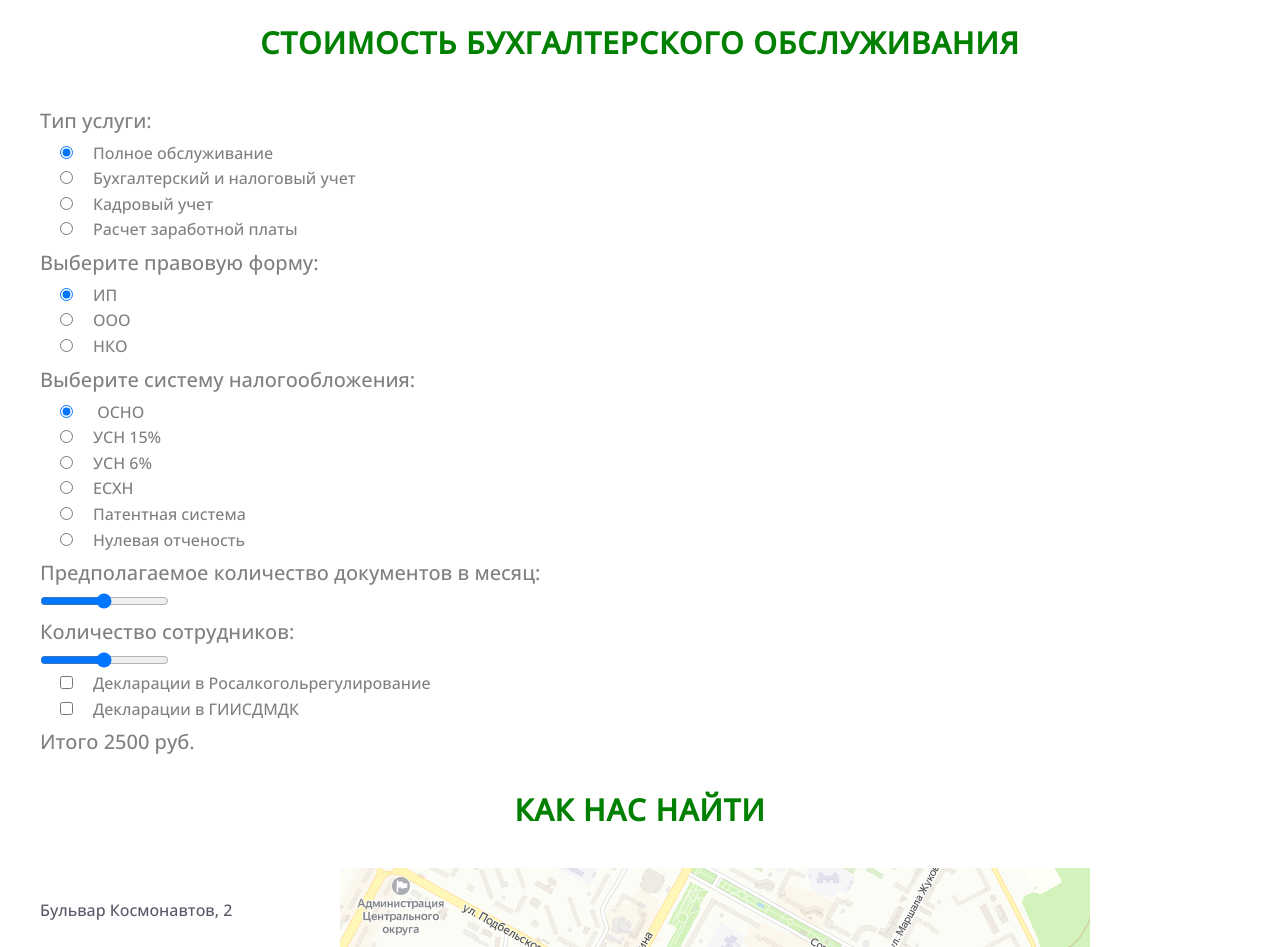
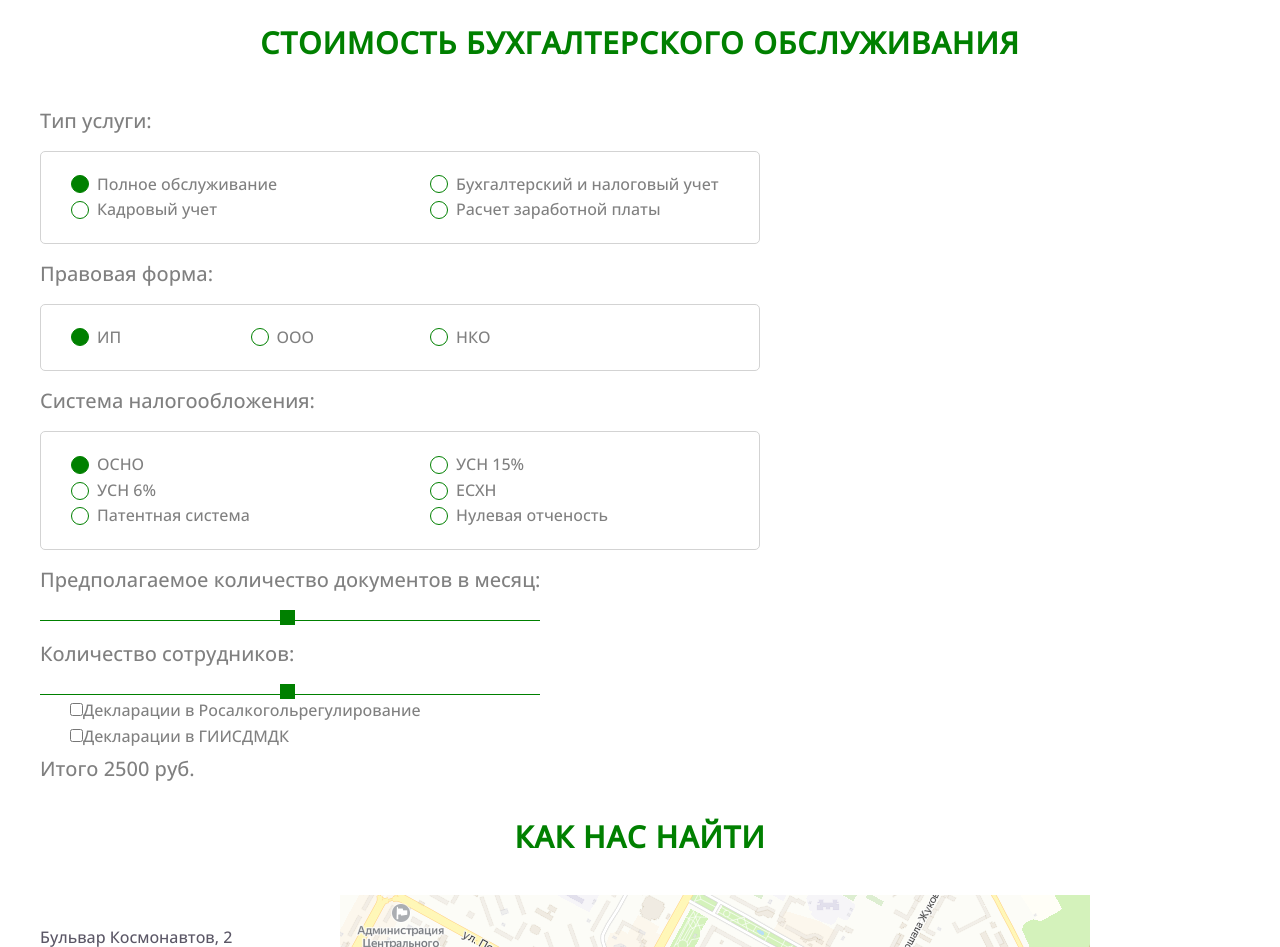
Before and after one commit to ASV78335/biznes-uslugi, a website: page src/index.html in a window 1280 px wide. Shown: the part 4020-4967 px from the top of the page. Drawn offline with Linux system fonts and the light colour scheme; files whose address does not match are found by name.

Commit message:
Step 12 Calc p.2

```diff
--- a/src/assets/css/style.css
+++ b/src/assets/css/style.css
@@ -764,21 +764,108 @@ form button {
 
 /* ==================================Calc==================================================================*/
 
-.calc input {
-    margin-right: 2rem;
+.calc__group {
+    display: grid;
+    width: 60%;
+    grid-template-columns: 50% 50%;
+    grid-template-rows: auto;
+    padding: 2rem 0 2rem 0;
+    border: 1px solid lightgray;
+    border-radius: 0.5rem;
+}
+
+.calc__group_3 {
+    grid-template-columns: 25% 25% 25%;
 }
 
 .calc__subtitle {
+    margin: 1rem 0;
     font-size: 2rem;
     line-height: 2;
     color: grey;
 }
 
-.calc__text {
-    padding: 2rem;
+.calc__radio {
+    position: absolute;
+    z-index: -1;
+    opacity: 0;
+}
+
+  .calc__radio+label {
+    display: inline-flex;
+    align-items: center;
+    user-select: none;
     font-size: 1.6rem;
     line-height: 1.6;
     color: grey;
+}
+
+  .calc__radio+label::before {
+    content: '';
+    display: inline-block;
+    width: 1em;
+    height: 1em;
+    flex-shrink: 0;
+    flex-grow: 0;
+    border: 1px solid green;
+    border-radius: 50%;
+    margin-right: 0.5em;
+    background-repeat: no-repeat;
+    background-position: center center;
+    background-size: 50% 50%;
+}
+
+  .calc__radio:not(:disabled):active+label::before {
+    background-color: lightgreen;
+    border-color: lightgreen;
+}
+
+  .calc__radio:checked+label::before {
+    border-color: green;
+    background-color: green;
+}
+
+.calc__text {
+    padding-left: 3rem;
+    font-size: 1.6rem;
+    line-height: 1.6;
+    color: grey;
+}
+
+.calc input[type=range] {
+    width: 500px;
+    appearance: none;
+
+}
+
+.calc input[type=range]::-webkit-slider-runnable-track {
+    /* border-radius: 10px/100%; */
+    height: 7px;
+    border-bottom: 1px solid green;
+    background-color: #fff;
+}
+.calc input[type=range]::-webkit-slider-thumb {
+    background: green;
+    border: 1px solid green;
+    /* border-radius: 10px/100%; */
+    cursor: pointer;
+    width:15px;
+    height: 15px;
+    -webkit-appearance: none;
+    margin-top: -4px;
+}
+
+.calc input[type=range]::-moz-range-track {
+    /* border-radius: 10px/100%; */
+    height: 5px;
+    border: 1px solid green;
+    background-color: green;
+}
+.calc input[type=range]::-moz-range-thumb {
+    background: green;
+    border: 1px solid green;
+    /* border-radius: 10px/100%; */
+    cursor: pointer;
 }
 
 .calc__footer {
--- a/src/index.html
+++ b/src/index.html
@@ -328,26 +328,32 @@
             <div class="calc">
                 <h2 class="title">Стоимость бухгалтерского обслуживания</h2>
                 <form action="POST">
-                    <label for="" class="calc__subtitle">Тип услуги:</label>
-                    <p><label class="calc__text"><input type="radio" checked name="type" value="1">Полное обслуживание</label></p>
-                    <p><label class="calc__text"><input type="radio" name="type" value="2">Бухгалтерский и налоговый учет</label></p>
-                    <p><label class="calc__text"><input type="radio" name="type" value="3">Кадровый учет</label></p>
-                    <p><label class="calc__text"><input type="radio" name="type" value="4">Расчет заработной платы</label></p>
-                    <label for="" class="calc__subtitle">Выберите правовую форму:</label>
-                    <p><label class="calc__text"><input type="radio" checked name="pf" value="1.2">ИП</label></p>
-                    <p><label class="calc__text"><input type="radio" name="pf" value="1.5">ООО</label></p>
-                    <p><label class="calc__text"><input type="radio" name="pf" value="1">НКО</label></p>
-                    <label for="" class="calc__subtitle">Выберите систему налогообложения:</label>
-                    <p><label class="calc__text"><input type="radio" checked name="sno" value="2"> ОСНО</label></p>
-                    <p><label class="calc__text"><input type="radio" name="sno" value="2">УСН 15%</label></p>
-                    <p><label class="calc__text"><input type="radio" name="sno" value="1.5">УСН 6%</label></p>
-                    <p><label class="calc__text"><input type="radio" name="sno" value="1.5">ЕСХН</label></p>
-                    <p><label class="calc__text"><input type="radio" name="sno" value="1">Патентная система</label></p>
-                    <p><label class="calc__text"><input type="radio" name="sno" value="1">Нулевая отченость</label></p>
-                    <p><label for="" class="calc__subtitle">Предполагаемое количество документов в месяц:</label></p>
-                    <p><input type="range" name="doc" min="1" max="100" value="50"></p>
-                    <p><label for="" class="calc__subtitle">Количество сотрудников:</label>
-                    <p><input type="range" name="person" min="1" max="100" value="50"></p>
+                    <div for="" class="calc__subtitle">Тип услуги:</div>
+                    <div class="calc__group">
+                        <p><input class="calc__radio" type="radio" name="type" id="type1" value="5" checked><label for="type1" class="calc__text">Полное обслуживание</label> </p>
+                        <p><input class="calc__radio" type="radio" name="type" id="type2" value="4"><label for="type2" class="calc__text">Бухгалтерский и налоговый учет</label> </p>
+                        <p><input class="calc__radio" type="radio" name="type" id="type3" value="3"><label for="type3" class="calc__text">Кадровый учет</label> </p>
+                        <p><input class="calc__radio" type="radio" name="type" id="type4" value="2"><label for="type4" class="calc__text">Расчет заработной платы</label> </p>
+                    </div>
+                    <div for="" class="calc__subtitle">Правовая форма:</div>
+                    <div class="calc__group calc__group_3">
+                        <p><input class="calc__radio" type="radio" name="pf" id="pf1" value="1.5" checked><label for="pf1" class="calc__text">ИП</label> </p>
+                        <p><input class="calc__radio" type="radio" name="pf" id="pf2" value="2"><label for="pf2" class="calc__text">ООО</label> </p>
+                        <p><input class="calc__radio" type="radio" name="pf" id="pf3" value="1"><label for="pf3" class="calc__text">НКО</label> </p>
+                    </div>
+                    <div for="" class="calc__subtitle">Система налогообложения:</div>
+                    <div class="calc__group">
+                        <p><input class="calc__radio" type="radio" name="sno" id="sno1" value="2" checked><label for="sno1" class="calc__text">ОСНО</label> </p>
+                        <p><input class="calc__radio" type="radio" name="sno" id="sno2" value="2"><label for="sno2" class="calc__text">УСН 15%</label> </p>
+                        <p><input class="calc__radio" type="radio" name="sno" id="sno3" value="1.5"><label for="sno3" class="calc__text">УСН 6%</label> </p>
+                        <p><input class="calc__radio" type="radio" name="sno" id="sno4" value="1.5"><label for="sno4" class="calc__text">ЕСХН</label> </p>
+                        <p><input class="calc__radio" type="radio" name="sno" id="sno5" value="1"><label for="sno5" class="calc__text">Патентная система</label> </p>
+                        <p><input class="calc__radio" type="radio" name="sno" id="sno6" value="1"><label for="sno6" class="calc__text">Нулевая отченость</label> </p>
+                    </div>
+                    <div class="calc__subtitle">Предполагаемое количество документов в месяц:</div>
+                    <p><input type="range" name="doc" min="1" max="100" step="1" value="50"></p>
+                    <div class="calc__subtitle">Количество сотрудников:</div>
+                    <p><input type="range" name="person" min="1" max="100" step="1" value="50"></p>
                     <p><label class="calc__text"><input type="checkbox" name="rar" value="0">Декларации в Росалкогольрегулирование</label></p>
                     <p><label class="calc__text"><input type="checkbox" name="sno" value="0">Декларации в ГИИСДМДК</label></p>
 
```
Also changed, not shown: dist/assets/css/style.css, dist/index.html.
